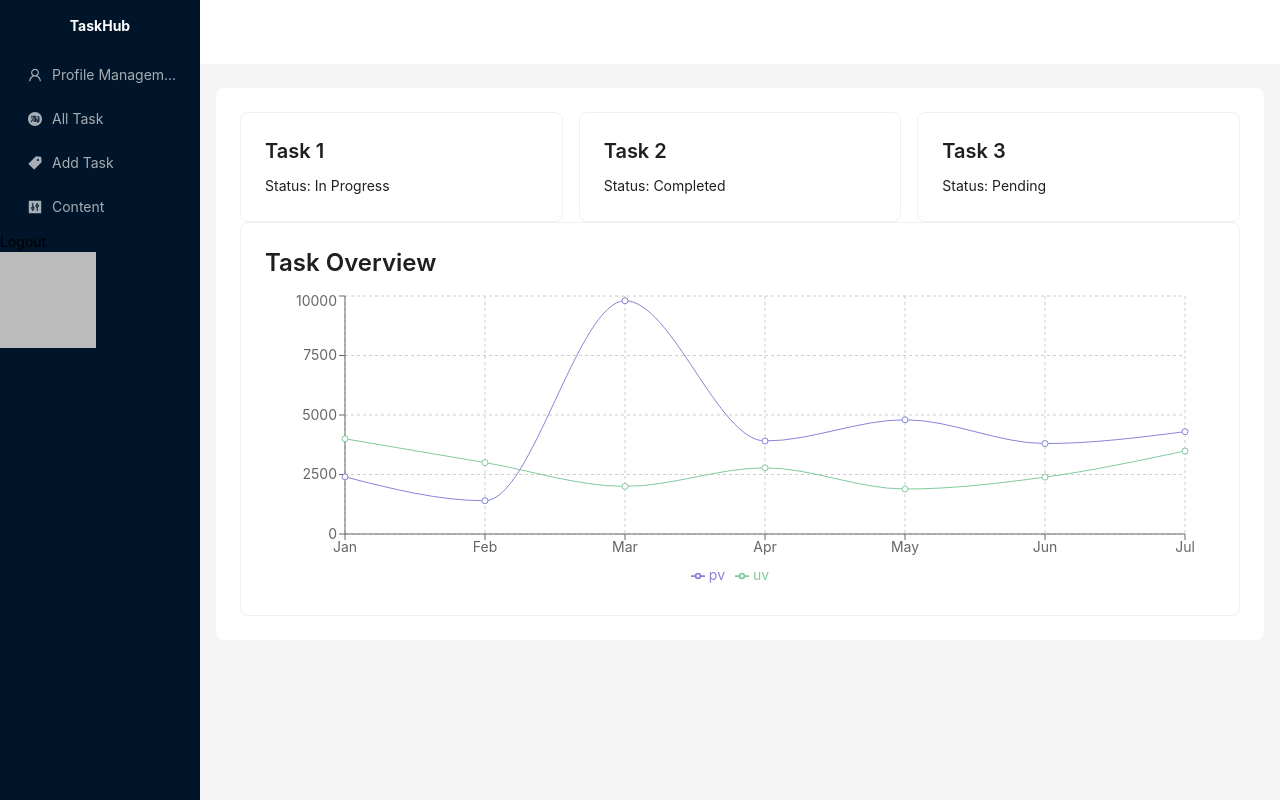
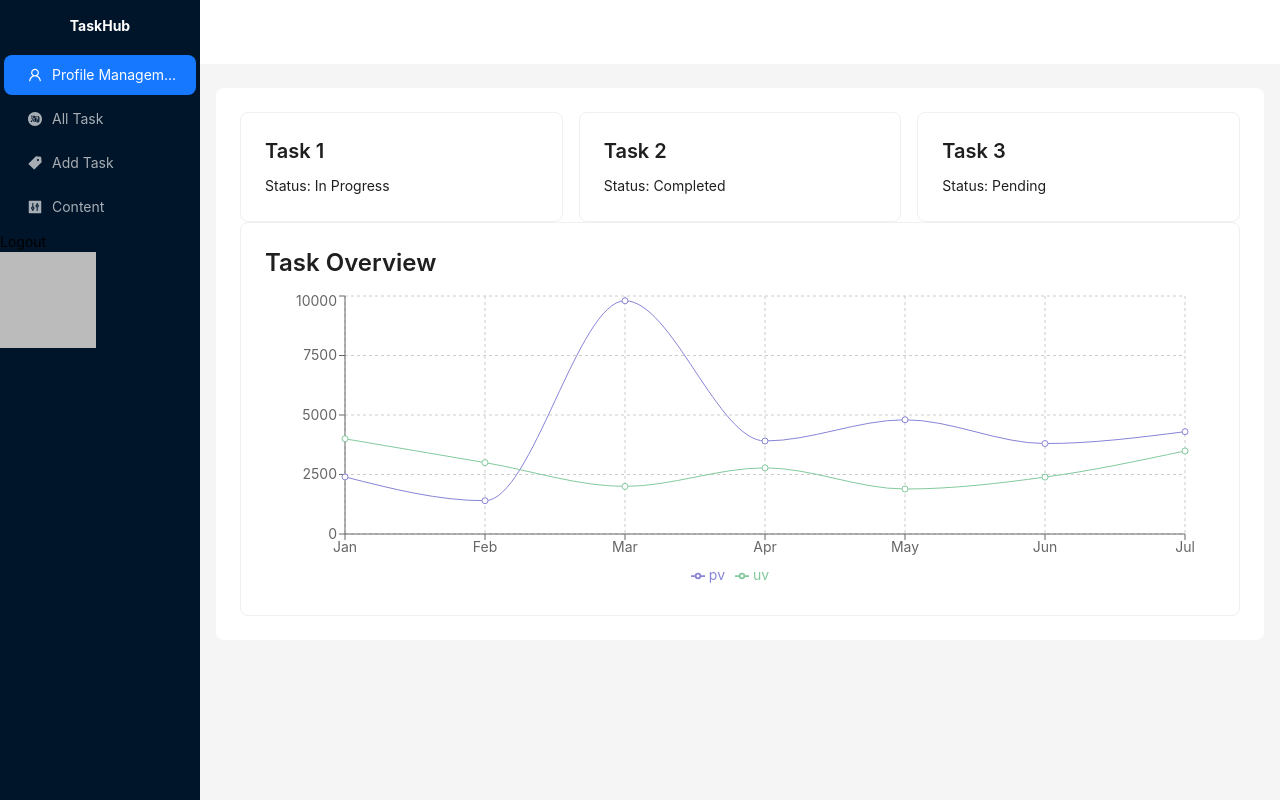
Before and after one commit to kader009/task-manage, a React (Vite) app: page /dashboard in a window 1280 px wide. Shown: the top 800 px of the page. Built offline with nearby package versions, Linux system fonts and the light colour scheme; no server answers; sample sign-in values are in the browser's storage; a web font is replaced by a local one.

Commit message:
sidebar waring solve

```diff
--- a/src/components/Sidebar/Sidebar.jsx
+++ b/src/components/Sidebar/Sidebar.jsx
@@ -10,25 +10,33 @@ import useAuth from '../../hooks/useAuth';
 
 const { Sider } = Layout;
 
+// Define the menu items array in the Ant Design `items` structure
 const menuItems = [
   {
     key: '1',
     icon: <UserOutlined />,
-    label: 'Profile Management',
-    path: 'profile',
+    label: <Link to="profile">Profile Management</Link>,
   },
   {
     key: '2',
     icon: <TaobaoCircleFilled />,
-    label: 'All Task',
-    path: 'alltask',
+    label: <Link to="alltask">All Task</Link>,
   },
-  { key: '3', icon: <TagFilled />, label: 'Add Task', path: 'addtask' },
-  { key: '4', icon: <ControlFilled />, label: 'Content', path: 'content' },
+  {
+    key: '3',
+    icon: <TagFilled />,
+    label: <Link to="addtask">Add Task</Link>,
+  },
+  {
+    key: '4',
+    icon: <ControlFilled />,
+    label: <Link to="content">Content</Link>,
+  },
 ];
 
 const Sidebar = () => {
   const { logOut, user } = useAuth();
+
   return (
     <div>
       <Sider style={{ height: '120vh' }} breakpoint="lg" collapsedWidth="0">
@@ -41,15 +49,15 @@ const Sidebar = () => {
             margin: '15px',
           }}
         >
-          <Link to={'/'}>TaskHub</Link>
+          <Link to="/">TaskHub</Link>
         </div>
-        <Menu theme="dark" mode="inline" defaultSelectedKeys={['0']}>
-          {menuItems.map((item) => (
-            <Menu.Item key={item.key} icon={item.icon}>
-              <Link to={item.path}>{item.label}</Link>
-            </Menu.Item>
-          ))}
-        </Menu>
+        {/* Use `items` prop instead of mapping each item with `<Menu.Item>` */}
+        <Menu
+          theme="dark"
+          mode="inline"
+          defaultSelectedKeys={['1']}
+          items={menuItems}
+        />
         <div className="ms-6 mt-4">
           <button
             onClick={logOut}
@@ -65,6 +73,7 @@ const Sidebar = () => {
                 user?.photoURL ||
                 'https://templates.joomla-monster.com/joomla30/jm-news-portal/components/com_djclassifieds/assets/images/default_profile.png'
               }
+              alt="User Avatar"
             />
           </div>
         </div>
```
